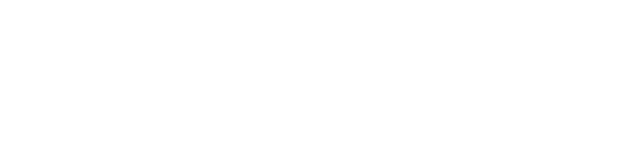
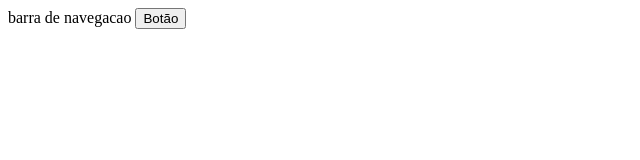
Before and after one commit to nelsonvrds/landingpage-livraria, a plain HTML site: page index.html in a window 1280 px wide. Shown: the whole page, without its empty margins (0-640 px from the left). Drawn offline with Linux system fonts and the light colour scheme.

Commit message:
[Feature] Barra de navegação

```diff
--- a/index.html
+++ b/index.html
@@ -1,11 +1,19 @@
 <!DOCTYPE html>
 <html lang="en">
+
 <head>
     <meta charset="UTF-8">
     <meta name="viewport" content="width=device-width, initial-scale=1.0">
-    <title>Document</title>
+    <title>Início</title>
 </head>
+
 <body>
+    <nav>
+        barra de navegacao
+        <button>
+            Botão
+        </button>
+    </nav>
+</body>
 
-</body>
 </html>
```
